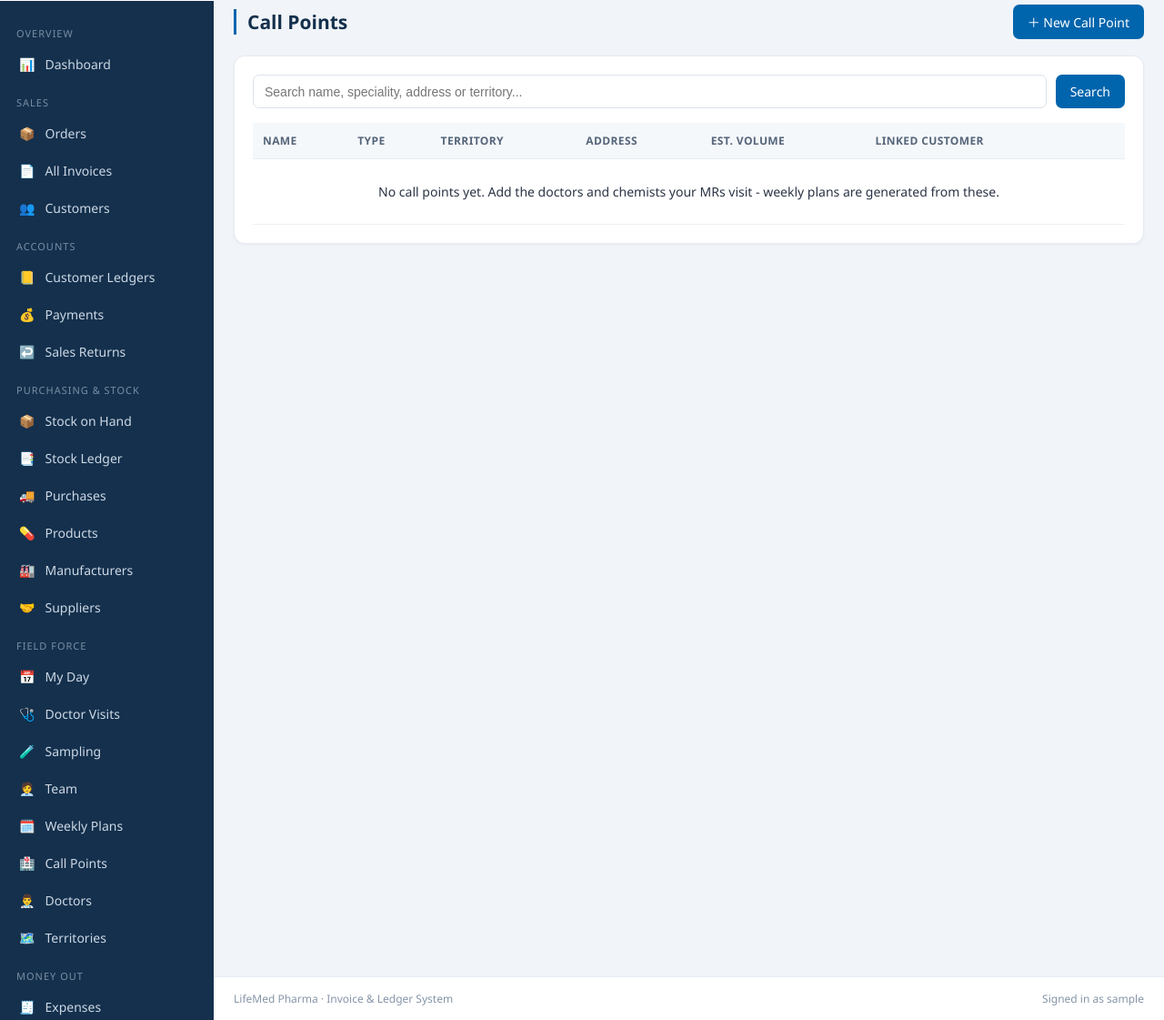
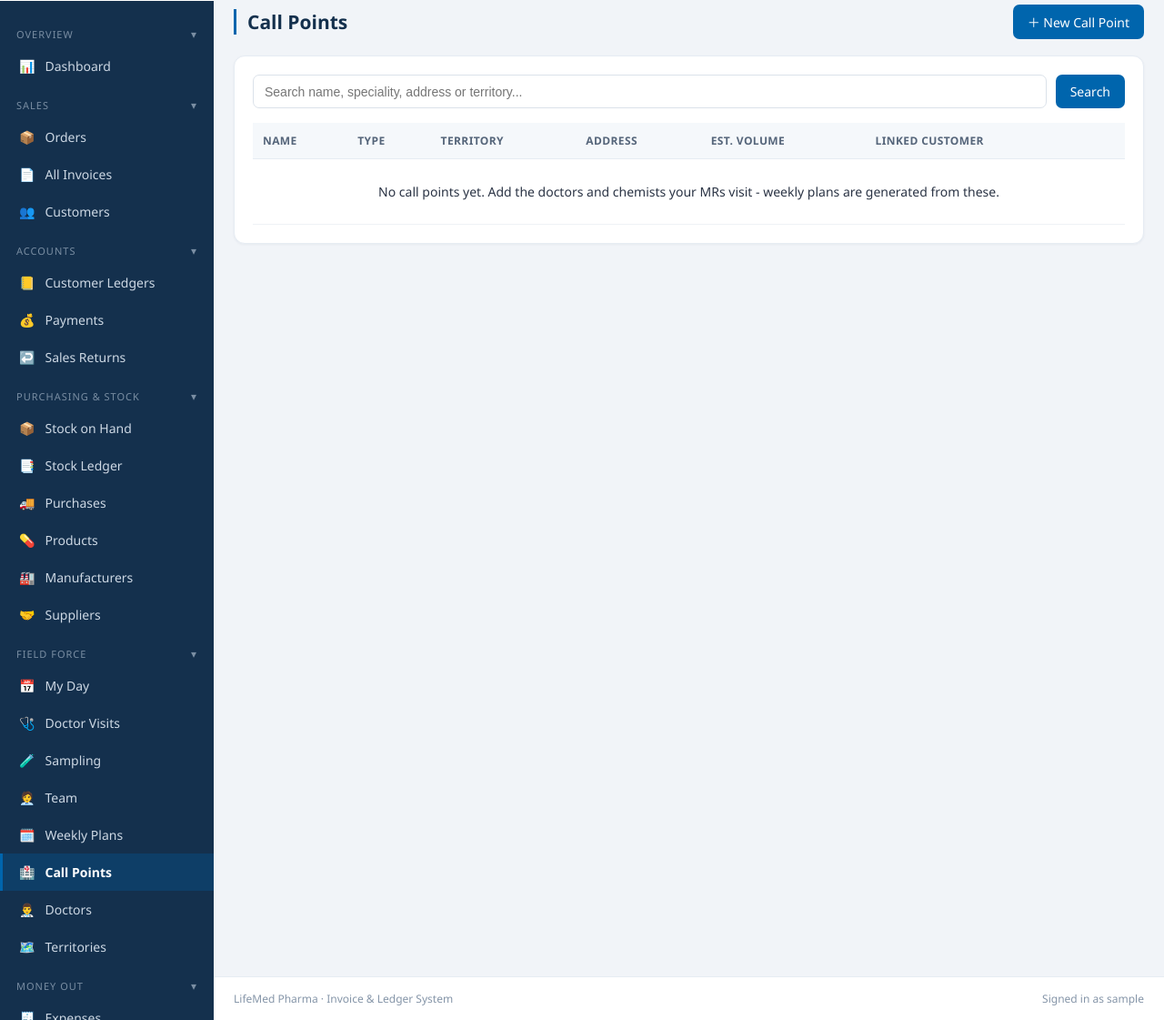
Before and after one commit to haiderali511996/lifemed_invoice, a Django app: page /call-points/ in a window 1280 px wide. Shown: the part 86-1207 px from the top of the page at 91% size. Run offline with Django 4.2, Linux system fonts and the light colour scheme; the visitor is signed in with stand-in values (Sample User, id 1); data comes from the database, SQL or seed files in the repository; data that the repository does not hold is empty; some libraries are stand-ins or nearby versions.

Commit message:
Make the sidebar collapsible, and give every page an active section
Nine sections on the admin sidebar and two on the MR sidebar were always
fully expanded - the whole menu had to be scrolled past to reach anything
near the bottom. Each section heading is now a button that collapses its
links; state is remembered per browser (localStorage, since navigation here
is full page loads, not one page the state can live inside of), and the
section holding whatever page you're actually on always forces back open
regardless of what was remembered, so a collapsed section can never hide
where you are.

That last part depends on every page knowing which sidebar link is its own,
via the "active" context variable the template already checks against - and
most pages never set it. Only 10 of 36 sidebar links ever highlighted
themselves; the rest were silently inert. Fixed by adding "active" to every
view that renders a page the sidebar links to. This was there before the
accordion too, just invisible: a page that doesn't say which link is its
own couldn't highlight in the old flat menu either, it just didn't matter
until a collapsed section needed to know to reopen for it.

Co-Authored-By: Claude Opus 5 <noreply@anthropic.com>
Claude-Session: https://claude.ai/code/session_01AbJGyHKPCCw5yN3NU7MGZ9

```diff
--- a/invoices/templates/invoices/base.html
+++ b/invoices/templates/invoices/base.html
@@ -68,11 +68,40 @@
       }
 
       .nav-section {
+        display: flex;
+        align-items: center;
+        justify-content: space-between;
+        width: 100%;
         padding: 14px 18px 6px;
         font-size: 11px;
         letter-spacing: 1px;
         text-transform: uppercase;
         color: #7a8ea3;
+        background: none;
+        border: none;
+        font-family: inherit;
+        cursor: pointer;
+      }
+
+      .nav-section:hover {
+        color: #a9bccf;
+      }
+
+      .nav-section .chevron {
+        font-size: 12px;
+        transition: transform 0.15s ease;
+      }
+
+      .nav-section.collapsed .chevron {
+        transform: rotate(-90deg);
+      }
+
+      .nav-group {
+        overflow: hidden;
+      }
+
+      .nav-group.collapsed {
+        display: none;
       }
 
       .nav a {
@@ -469,7 +498,10 @@
 
       <nav class="nav">
         {% if is_field_staff %}
-        <div class="nav-section">My Work</div>
+        <button type="button" class="nav-section" data-nav-key="my-work" onclick="toggleNavGroup(this)">
+          <span>My Work</span><span class="chevron">▾</span>
+        </button>
+        <div class="nav-group">
           <a href="{% url 'my_dashboard' %}" class="{% if active == 'my_dashboard' %}active{% endif %}">
             🏠 <span>My Home</span>
           </a>
@@ -488,8 +520,12 @@
           <a href="{% url 'sample_list' %}" class="{% if active == 'samples' %}active{% endif %}">
             🧪 <span>My Samples</span>
           </a>
+        </div>
 
-        <div class="nav-section">My Money</div>
+        <button type="button" class="nav-section" data-nav-key="my-money" onclick="toggleNavGroup(this)">
+          <span>My Money</span><span class="chevron">▾</span>
+        </button>
+        <div class="nav-group">
           <a href="{% url 'order_list' %}" class="{% if active == 'orders' %}active{% endif %}">
             📦 <span>My Orders</span>
           </a>
@@ -502,13 +538,21 @@
           <a href="{% url 'my_payslips' %}" class="{% if active == 'my_payslips' %}active{% endif %}">
             💵 <span>My Payslips</span>
           </a>
+        </div>
         {% else %}
-        <div class="nav-section">Overview</div>
+        <button type="button" class="nav-section" data-nav-key="overview" onclick="toggleNavGroup(this)">
+          <span>Overview</span><span class="chevron">▾</span>
+        </button>
+        <div class="nav-group">
           <a href="{% url 'dashboard' %}" class="{% if active == 'dashboard' %}active{% endif %}">
             📊 <span>Dashboard</span>
           </a>
+        </div>
 
-        <div class="nav-section">Sales</div>
+        <button type="button" class="nav-section" data-nav-key="sales" onclick="toggleNavGroup(this)">
+          <span>Sales</span><span class="chevron">▾</span>
+        </button>
+        <div class="nav-group">
           {% if not is_super_admin %}
           <a href="{% url 'index' %}" class="{% if active == 'invoice' %}active{% endif %}">
             🧾 <span>New Invoice</span>
@@ -524,8 +568,12 @@
           <a href="{% url 'customer_list' %}" class="{% if active == 'customers' %}active{% endif %}">
             👥 <span>Customers</span>
           </a>
+        </div>
 
-        <div class="nav-section">Accounts</div>
+        <button type="button" class="nav-section" data-nav-key="accounts" onclick="toggleNavGroup(this)">
+          <span>Accounts</span><span class="chevron">▾</span>
+        </button>
+        <div class="nav-group">
           <a href="{% url 'ledger_list' %}" class="{% if active == 'ledgers' %}active{% endif %}">
             📒 <span>Customer Ledgers</span>
             {% if overdue_count %}<span class="badge">{{ overdue_count }}</span>{% endif %}
@@ -536,8 +584,12 @@
           <a href="{% url 'return_list' %}" class="{% if active == 'returns' %}active{% endif %}">
             ↩️ <span>Sales Returns</span>
           </a>
+        </div>
 
-        <div class="nav-section">Purchasing &amp; Stock</div>
+        <button type="button" class="nav-section" data-nav-key="purchasing" onclick="toggleNavGroup(this)">
+          <span>Purchasing &amp; Stock</span><span class="chevron">▾</span>
+        </button>
+        <div class="nav-group">
           <a href="{% url 'stock_report' %}" class="{% if active == 'stock' %}active{% endif %}">
             📦 <span>Stock on Hand</span>
           </a>
@@ -556,8 +608,12 @@
           <a href="{% url 'supplier_list' %}" class="{% if active == 'suppliers' %}active{% endif %}">
             🤝 <span>Suppliers</span>
           </a>
+        </div>
 
-        <div class="nav-section">Field Force</div>
+        <button type="button" class="nav-section" data-nav-key="field-force" onclick="toggleNavGroup(this)">
+          <span>Field Force</span><span class="chevron">▾</span>
+        </button>
+        <div class="nav-group">
           <a href="{% url 'daily_calls' %}" class="{% if active == 'daily' %}active{% endif %}">
             📅 <span>My Day</span>
           </a>
@@ -582,16 +638,24 @@
           <a href="{% url 'territory_list' %}" class="{% if active == 'territories' %}active{% endif %}">
             🗺️ <span>Territories</span>
           </a>
+        </div>
 
-        <div class="nav-section">Money Out</div>
+        <button type="button" class="nav-section" data-nav-key="money-out" onclick="toggleNavGroup(this)">
+          <span>Money Out</span><span class="chevron">▾</span>
+        </button>
+        <div class="nav-group">
           <a href="{% url 'expense_list' %}" class="{% if active == 'expenses' %}active{% endif %}">
             🧾 <span>Expenses</span>
           </a>
           <a href="{% url 'payroll_list' %}" class="{% if active == 'payroll' %}active{% endif %}">
             💵 <span>Payroll</span>
           </a>
+        </div>
 
-        <div class="nav-section">Reports</div>
+        <button type="button" class="nav-section" data-nav-key="reports" onclick="toggleNavGroup(this)">
+          <span>Reports</span><span class="chevron">▾</span>
+        </button>
+        <div class="nav-group">
           <a href="{% url 'expense_report' %}" class="{% if active == 'expense_report' %}active{% endif %}">
             📈 <span>Expense Report</span>
           </a>
@@ -610,14 +674,19 @@
           <a href="{% url 'invoice_logs' %}" class="{% if active == 'logs' %}active{% endif %}">
             📋 <span>Activity Log</span>
           </a>
+        </div>
 
-        <div class="nav-section">Setup</div>
+        <button type="button" class="nav-section" data-nav-key="setup" onclick="toggleNavGroup(this)">
+          <span>Setup</span><span class="chevron">▾</span>
+        </button>
+        <div class="nav-group">
           <a href="{% url 'distributor_list' %}" class="{% if active == 'distributors' %}active{% endif %}">
             🏢 <span>Distributors</span>
           </a>
           <a href="{% url 'expense_category_list' %}" class="{% if active == 'expense_categories' %}active{% endif %}">
             🗂️ <span>Expense Categories</span>
           </a>
+        </div>
         {% endif %}
       </nav>
     </aside>
@@ -694,6 +763,37 @@
         document.getElementById("sidebar").classList.toggle("open");
       }
 
+      /* ---------------- SIDEBAR ACCORDION ----------------
+       * Every page is a full reload, not one page the JS lives inside of, so
+       * "remembering" a section's state means writing it to localStorage on
+       * every click and reading it back on every load - there is no other
+       * memory to keep it in between requests. */
+      function setNavGroupCollapsed(button, collapsed) {
+        button.classList.toggle("collapsed", collapsed);
+        button.setAttribute("aria-expanded", String(!collapsed));
+        button.nextElementSibling.classList.toggle("collapsed", collapsed);
+      }
+
+      function toggleNavGroup(button) {
+        const collapsed = !button.classList.contains("collapsed");
+
+        setNavGroupCollapsed(button, collapsed);
+        localStorage.setItem("nav-collapsed:" + button.dataset.navKey, collapsed ? "1" : "0");
+      }
+
+      document.querySelectorAll(".nav-section").forEach(function (button) {
+        const hasCurrentPage = !!button.nextElementSibling.querySelector("a.active");
+
+        // The section holding the page you're actually on always opens -
+        // a remembered "collapsed" from a previous visit must not hide the
+        // one link that shows where you are.
+        const collapsed = hasCurrentPage
+          ? false
+          : localStorage.getItem("nav-collapsed:" + button.dataset.navKey) === "1";
+
+        setNavGroupCollapsed(button, collapsed);
+      });
+
       function toggleDropdown(event) {
         event.stopPropagation();
         document.getElementById("userDropdown").classList.toggle("open");
--- a/invoices/views.py
+++ b/invoices/views.py
@@ -406,6 +406,7 @@ def index(request, order_id=None):
         request,
         "invoices/index.html",
         {
+            "active": "invoice",
             "customers": customers,
             "distributors": Distributor.objects.filter(is_active=True),
             "default_distributor": Distributor.default(),
@@ -457,6 +458,7 @@ def customer_list(request):
         request,
         "invoices/customers.html",
         {
+            "active": "customers",
             "customers": customers,
             "query": query,
         }
@@ -931,6 +933,7 @@ def invoice_logs_view(request):
         request,
         "invoices/invoice_logs.html",
         {
+            "active": "logs",
             "logs": logs
         }
     )
@@ -1006,6 +1009,7 @@ def dashboard(request):
         request,
         "invoices/dashboard.html",
         {
+            "active": "dashboard",
             "total_invoiced": totals,
             "total_received": received,
             "total_outstanding": totals - received,
@@ -1046,6 +1050,7 @@ def ledger_list(request):
         request,
         "invoices/ledger_list.html",
         {
+            "active": "ledgers",
             "rows": rows,
             "query": query,
             "total_outstanding": sum((r["balance"] for r in rows), ZERO),
@@ -1158,6 +1163,7 @@ def payment_list(request):
         request,
         "invoices/payment_list.html",
         {
+            "active": "payments",
             "payments": payments,
             "total": payments.aggregate(t=Sum("amount"))["t"] or ZERO,
         }
@@ -1255,7 +1261,7 @@ def territory_list(request):
     return render(
         request,
         "invoices/territory_list.html",
-        {"territories": territories}
+        {"active": "territories", "territories": territories}
     )
 
 
@@ -1306,6 +1312,7 @@ def team_list(request):
         request,
         "invoices/team_list.html",
         {
+            "active": "team",
             "employees": employees,
             "query": query,
         }
@@ -1363,6 +1370,7 @@ def call_point_list(request):
         request,
         "invoices/call_point_list.html",
         {
+            "active": "call_points",
             "call_points": call_points,
             "query": query,
         }
@@ -1413,6 +1421,7 @@ def plan_list(request):
         request,
         "invoices/plan_list.html",
         {
+            "active": "plans",
             "plans": plans,
             "form": PlanGenerateForm(initial={"week_start": current_week_start()}),
             "current_week": current_week_start(),
@@ -1634,6 +1643,7 @@ def territory_report(request):
         request,
         "invoices/territory_report.html",
         {
+            "active": "territory_report",
             "rows": rows,
             "unassigned_customers": unassigned,
             "total_invoiced": sum((r["invoiced"] for r in rows), ZERO),
@@ -1653,7 +1663,7 @@ def distributor_list(request):
     return render(
         request,
         "invoices/distributor_list.html",
-        {"distributors": distributors}
+        {"active": "distributors", "distributors": distributors}
     )
 
 
@@ -1833,6 +1843,7 @@ def product_list(request):
         request,
         "invoices/product_list.html",
         {
+            "active": "products",
             "rows": rows,
             "query": query,
             "manufacturers": Manufacturer.objects.filter(is_active=True),
@@ -1873,7 +1884,10 @@ def supplier_list(request):
     return render(
         request,
         "invoices/supplier_list.html",
-        {"suppliers": Supplier.objects.annotate(purchase_count=Count("purchases"))}
+        {
+            "active": "suppliers",
+            "suppliers": Supplier.objects.annotate(purchase_count=Count("purchases")),
+        }
     )
 
 
@@ -1911,7 +1925,7 @@ def purchase_list(request):
     return render(
         request,
         "invoices/purchase_list.html",
-        {"purchases": purchases}
+        {"active": "purchases", "purchases": purchases}
     )
 
 
@@ -2067,6 +2081,7 @@ def stock_report(request):
         request,
         "invoices/stock_report.html",
         {
+            "active": "stock",
             "batches": batches,
             "expired": expired,
             "expiring": expiring,
@@ -2266,7 +2281,7 @@ def manufacturer_list(request):
     return render(
         request,
         "invoices/manufacturer_list.html",
-        {"manufacturers": manufacturers, "query": query}
+        {"active": "manufacturers", "manufacturers": manufacturers, "query": query}
     )
 
 
@@ -2341,6 +2356,7 @@ def return_list(request):
         request,
         "invoices/return_list.html",
         {
+            "active": "returns",
             "returns": returns,
             "total": returns.aggregate(t=Sum("total"))["t"] or ZERO,
         }
@@ -2476,6 +2492,7 @@ def stock_ledger(request):
         request,
         "invoices/stock_ledger.html",
         {
+            "active": "stock_ledger",
             "entries": entries,
             "products": Product.objects.filter(is_active=True),
             "selected_product": product_id,
@@ -2692,6 +2709,7 @@ def expense_list(request):
         request,
         "invoices/expense_list.html",
         {
+            "active": "expenses",
             "expenses": expenses,
             "total": sum((e.amount for e in counted), ZERO),
             "pending_total": sum(
@@ -2819,6 +2837,7 @@ def expense_report(request):
         request,
         "invoices/expense_report.html",
         {
+            "active": "expense_report",
             "by_category": sorted(
                 by_category.items(), key=lambda row: row[1], reverse=True
             ),
@@ -2837,6 +2856,7 @@ def expense_category_list(request):
         request,
         "invoices/expense_category_list.html",
         {
+            "active": "expense_categories",
             "categories": ExpenseCategory.objects.annotate(
                 claim_count=Count("expenses"),
                 spend=Coalesce(Sum("expenses__amount"), ZERO, output_field=MONEY),
@@ -2898,6 +2918,7 @@ def sample_list(request):
         request,
         "invoices/sample_list.html",
         {
+            "active": "samples",
             "issues": issues,
             "employees": Employee.objects.filter(is_active=True),
             "selected_employee": employee_id,
@@ -3067,6 +3088,7 @@ def sample_report(request):
         request,
         "invoices/sample_report.html",
         {
+            "active": "sample_report",
             "by_employee": ranked(by_employee),
             "by_product": ranked(by_product),
             "by_doctor": ranked(by_doctor)[:25],
@@ -3085,6 +3107,7 @@ def payroll_list(request):
         request,
         "invoices/payroll_list.html",
         {
+            "active": "payroll",
             "runs": runs,
             "form": PayrollRunForm(initial={"month": timezone.localdate()}),
         }
@@ -3314,6 +3337,7 @@ def daily_calls(request):
         request,
         "invoices/daily_calls.html",
         {
+            "active": "daily",
             "day": day,
             "previous_day": day - timedelta(days=1),
             "next_day": day + timedelta(days=1),
@@ -3471,6 +3495,7 @@ def call_report_list(request):
         request,
         "invoices/call_report_list.html",
         {
+            "active": "calls",
             "reports": reports,
             "employees": Employee.objects.filter(is_active=True),
             "selected_employee": employee_id,
@@ -3533,6 +3558,7 @@ def call_report_summary(request):
         request,
         "invoices/call_report_summary.html",
         {
+            "active": "call_summary",
             "rows": ranked,
             "month": month,
             "total_calls": sum(row["calls"] for row in ranked),
```
Lines whose indentation alone changed are shown as unchanged.
